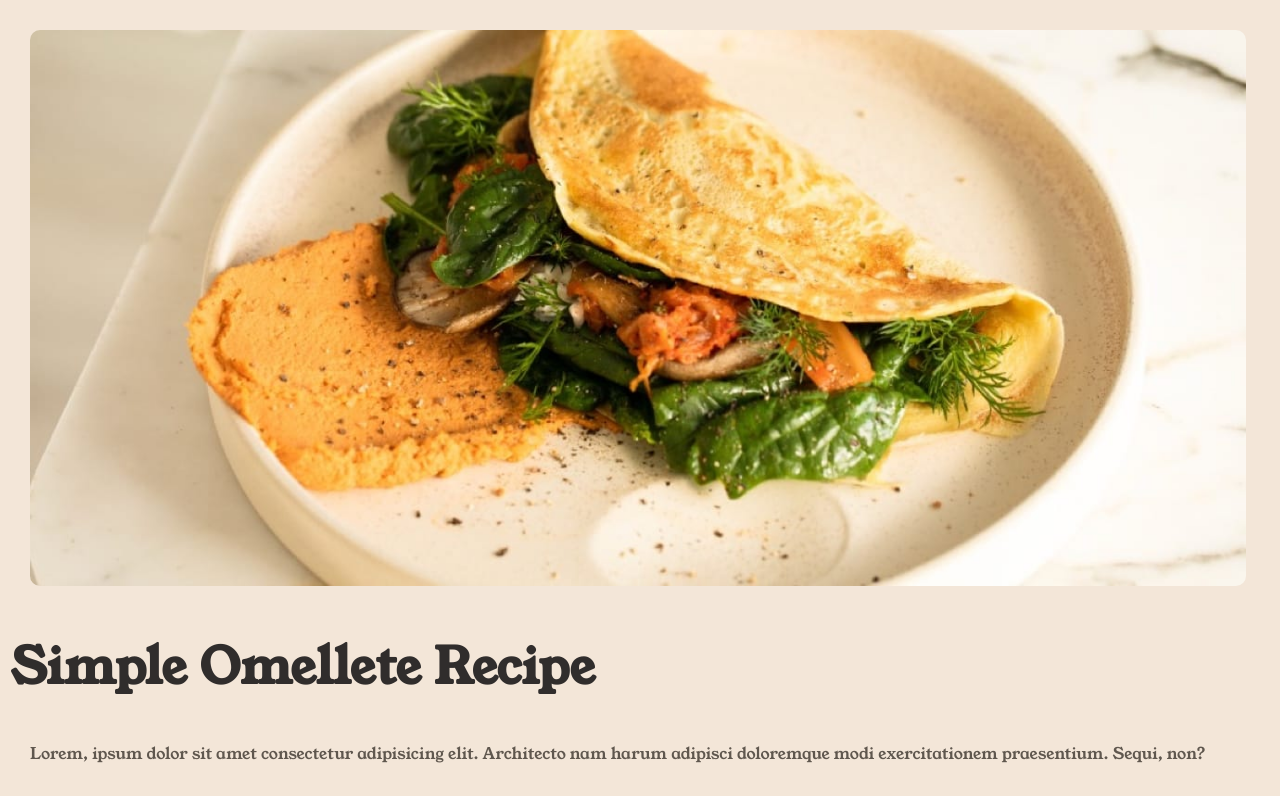
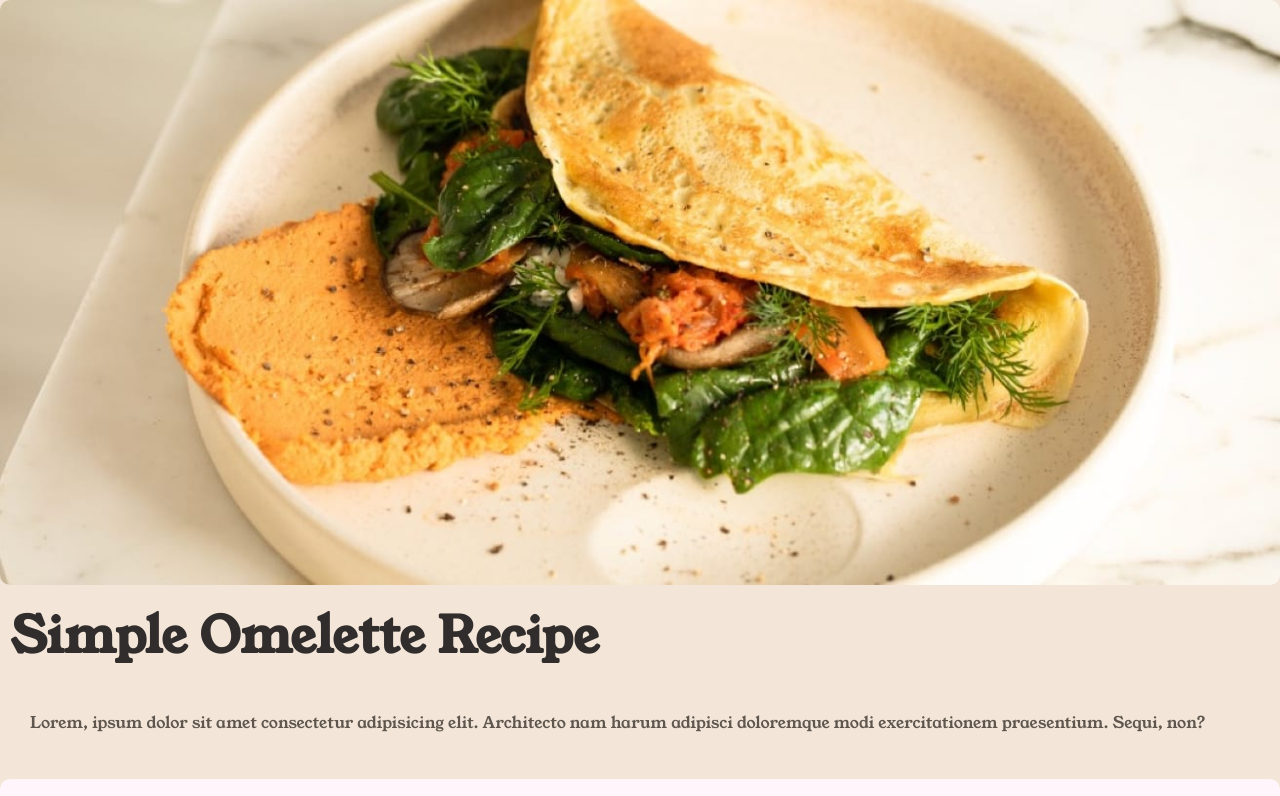
Before and after one commit to DennisNorland/recipe-main-page, a plain HTML site: page index.html in a window 1280 px wide. Shown: the top 796 px of the page. Drawn offline with Linux system fonts and the light colour scheme.

Commit message:
my changes

```diff
--- a/index.html
+++ b/index.html
@@ -19,7 +19,7 @@
         <div class="showcase">
           <img src="./img/image-omelette.jpeg" alt="" />
         </div>
-        <h1 class="text-1">Simple Omellete Recipe</h1>
+        <h1 class="text-1">Simple Omelette Recipe</h1>
         <p class="text-2">
           Lorem, ipsum dolor sit amet consectetur adipisicing elit. Architecto
           nam harum adipisci doloremque modi exercitationem praesentium. Sequi,
--- a/mediaquerises.css
+++ b/mediaquerises.css
@@ -23,7 +23,6 @@
 @media screen  and (max-width: 600px){
 
     section{
-    margin: 2rem;
     box-sizing:border-box;
     background-color:  hsl(30, 54%, 90%);
     }
--- a/style.css
+++ b/style.css
@@ -31,9 +31,9 @@ section{
 
 .showcase img{
     border-radius: 10px;
-    width: 95%;
-    margin: 30px;
+    width: 100%;
     height: auto;
+    text-align: center;
 }
 
 .text-1{
```
